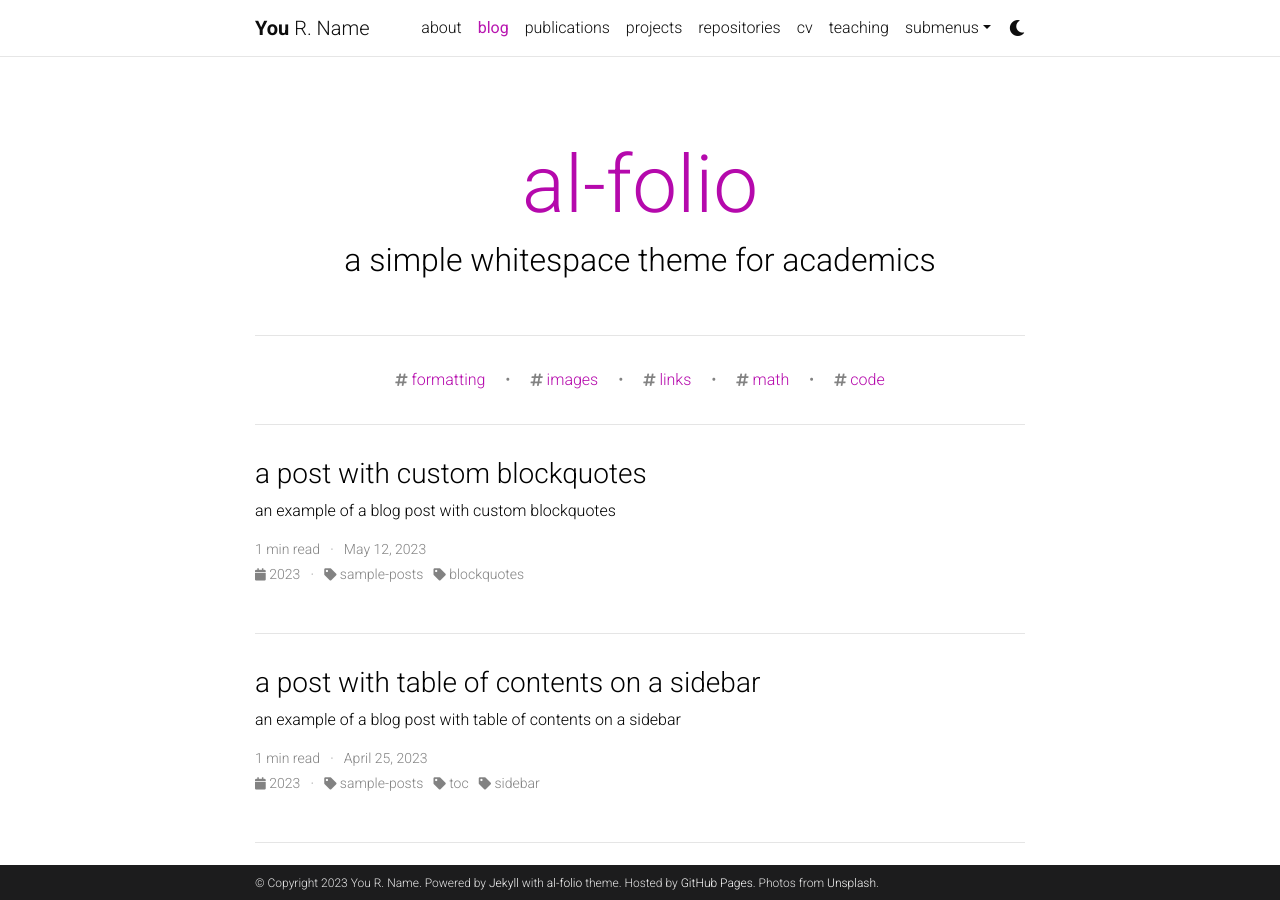
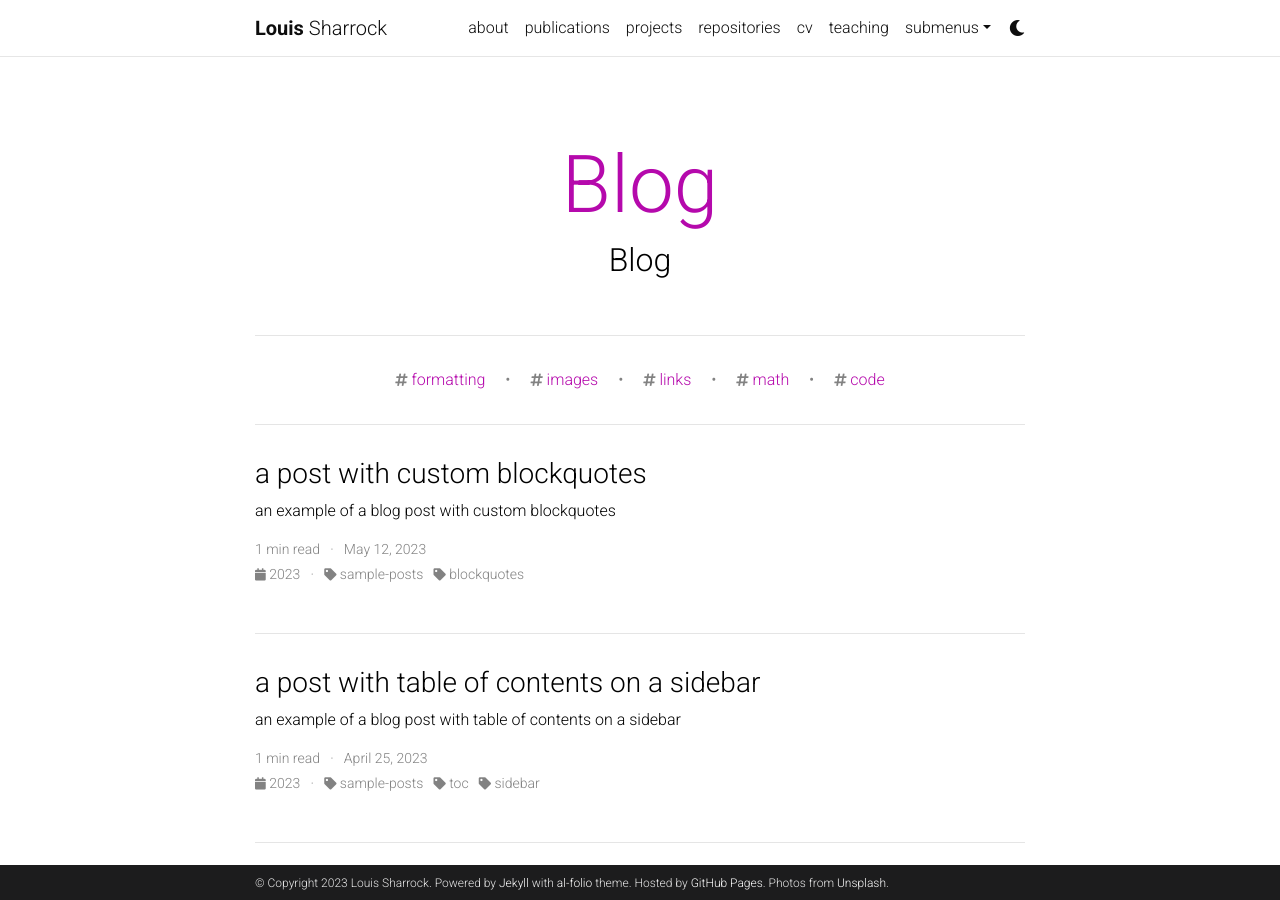
Before and after one commit to louissharrock/louissharrock.github.io, a Jekyll site: the page built from blog/index.html, in a window 1280 px wide and 900 px high. Built offline with Jekyll 4.4.1, drawn with Linux system fonts in a browser that asks for light colours; the list of posts is cut into pages by our own code; comment, search, counter and statistics services are not loaded; a style sheet for code colours, icons or effects is not loaded.

Commit message:
Update _config.yml

```diff
--- a/_config.yml
+++ b/_config.yml
@@ -3,23 +3,23 @@
 # -----------------------------------------------------------------------------
 
 title: blank # the website title (if blank, full name will be used instead)
-first_name: You
-middle_name: R.
-last_name: Name
-email: you@example.com
+first_name: Louis
+middle_name:
+last_name: Sharrock
+email: l.sharrock@lancaster.ac.uk
 description: > # the ">" symbol means to ignore newlines until "footer_text:"
-  A simple, whitespace theme for academics. Based on [*folio](https://github.com/bogoli/-folio) design.
+  Senior Research Associate in Statistical Machine Learning.
 footer_text: >
   Powered by <a href="https://jekyllrb.com/" target="_blank">Jekyll</a> with <a href="https://github.com/alshedivat/al-folio">al-folio</a> theme.
   Hosted by <a href="https://pages.github.com/" target="_blank">GitHub Pages</a>.
   Photos from <a href="https://unsplash.com" target="_blank">Unsplash</a>.
-keywords: jekyll, jekyll-theme, academic-website, portfolio-website  # add your own keywords or leave empty
+keywords: louis-sharrock, personal-website  # add your own keywords or leave empty
 
 lang: en # the language of your site (for example: en, fr, cn, ru, etc.)
 icon: ⚛️  # the emoji used as the favicon (alternatively, provide image name in /assets/img/)
 
-url: https://alshedivat.github.io # the base hostname & protocol for your site
-baseurl: /al-folio # the subpath of your site, e.g. /blog/
+url: https://louissharrock.github.io # the base hostname & protocol for your site
+baseurl: # the subpath of your site, e.g. /blog/
 last_updated: false # set to true if you want to display last updated in the footer
 impressum_path:  # set to path to include impressum link in the footer, use the same path as permalink in a page, helps to conform with EU GDPR
 
@@ -71,13 +71,13 @@ og_image: # The site-wide (default for all links) Open Graph preview image
 # Social integration
 # -----------------------------------------------------------------------------
 
-github_username: # your GitHub user name
+github_username: louissharrock # your GitHub user name
 gitlab_username: # your GitLab user name
-twitter_username: # your Twitter handle
+twitter_username: Louis_Sharrock # your Twitter handle
 mastodon_username: # your mastodon instance+username in the format instance.tld/@username
-linkedin_username: # your LinkedIn user name
+linkedin_username: louissharrock # your LinkedIn user name
 telegram_username: # your Telegram user name
-scholar_userid: # your Google Scholar ID
+scholar_userid: O0xSdYcAAAAJ # your Google Scholar ID
 semanticscholar_id: # your Semantic Scholar ID
 whatsapp_number: # your WhatsApp number (full phone number in international format. Omit any zeroes, brackets, or dashes when adding the phone number in international format.)
 orcid_id: # your ORCID ID
@@ -122,9 +122,9 @@ bing_site_verification:  # out your bing-site-verification ID (Bing Webmaster)
 # Blog
 # -----------------------------------------------------------------------------
 
-blog_name: al-folio # blog_name will be displayed in your blog page
-blog_nav_title: blog # your blog must have a title for it to be displayed in the nav bar
-blog_description: a simple whitespace theme for academics
+blog_name: Blog # blog_name will be displayed in your blog page
+blog_nav_title:  # your blog must have a title for it to be displayed in the nav bar
+blog_description: Blog
 permalink: /blog/:year/:title/
 
 # Pagination
@@ -270,8 +270,8 @@ display_tags: ['formatting', 'images', 'links', 'math', 'code'] # these tags wil
 
 scholar:
 
-  last_name: [Einstein]
-  first_name: [Albert, A.]
+  last_name: [Sharrock]
+  first_name: [Louis]
 
   style: apa
   locale: en
```
